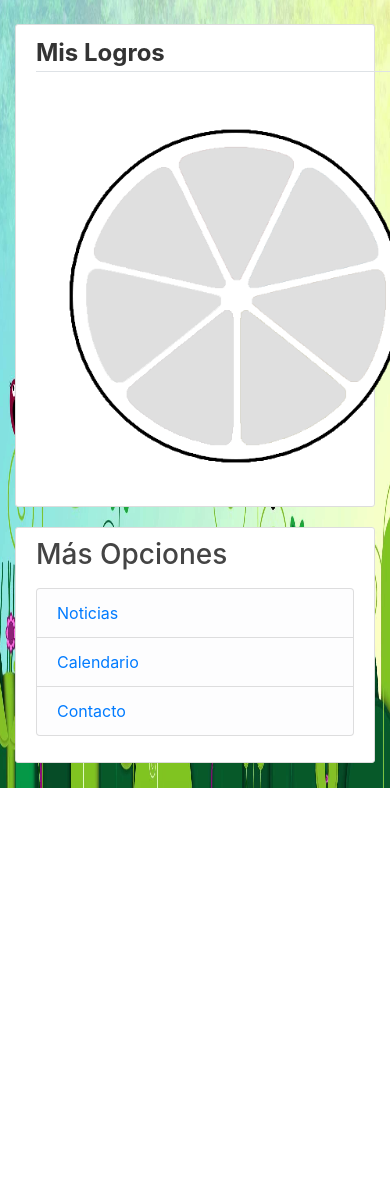
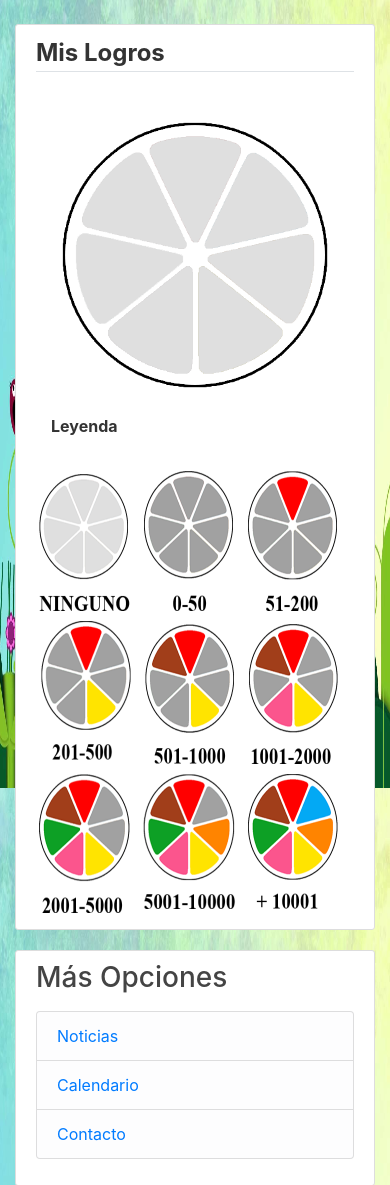
Before and after one commit to xab1t0/tfg, a Flask app: page /alumn/logros in a window 390 px wide; the page is wider, and only the part inside the window is pictured. Shown: the part 56-1241 px from the top of that part. Before the commit the page ends 844 px from the top of that part, so only its background shows below. Run offline with Flask 2, Linux system fonts and the light colour scheme; the visitor is signed in with stand-in values (Sample User, id 1); tables that the repository leaves empty or names only in its code hold one stand-in row (values such as "Sample post"); some libraries are stand-ins or nearby versions.

Commit message:
update logros leyend

```diff
--- a/musicgames/templates/alumn/templates/logros_a.html
+++ b/musicgames/templates/alumn/templates/logros_a.html
@@ -7,7 +7,17 @@
   <div class="media">
     <div class="media-body">
       <legend class="border-bottom mb-4"><b>Mis Logros</b></legend>
-        <center><img src="{{ logro }}" height="400px" width="400px"></center>
+        <center><img class="img-fluid" src="{{ logro }}" height="400" width="400"></center>
+        <legend class="col-form-label col-sm-12 pt-0"><b>Leyenda</b></legend><br>
+        <img src="{{ url_for('static', filename='img/logros/ley0.png') }}" width="100" height="150">
+        <img src="{{ url_for('static', filename='img/logros/ley1.png') }}" width="100" height="150">
+        <img src="{{ url_for('static', filename='img/logros/ley2.png') }}" width="100" height="150">
+        <img src="{{ url_for('static', filename='img/logros/ley3.png') }}" width="100" height="150">
+        <img src="{{ url_for('static', filename='img/logros/ley4.png') }}" width="100" height="150">
+        <img src="{{ url_for('static', filename='img/logros/ley5.png') }}" width="100" height="150">
+        <img src="{{ url_for('static', filename='img/logros/ley6.png') }}" width="100" height="150">
+        <img src="{{ url_for('static', filename='img/logros/ley7.png') }}" width="100" height="150">
+        <img src="{{ url_for('static', filename='img/logros/ley8.png') }}" width="100" height="150">
     </div>
   </div>
 </div>
```
Also changed, not shown: 1 other file.
